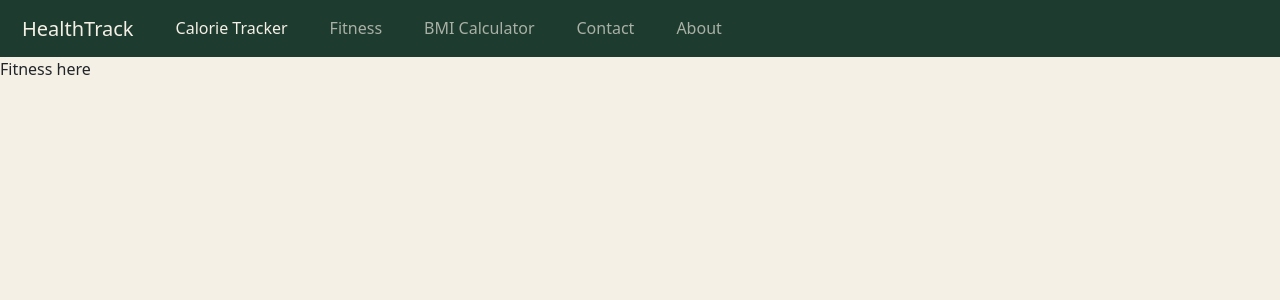
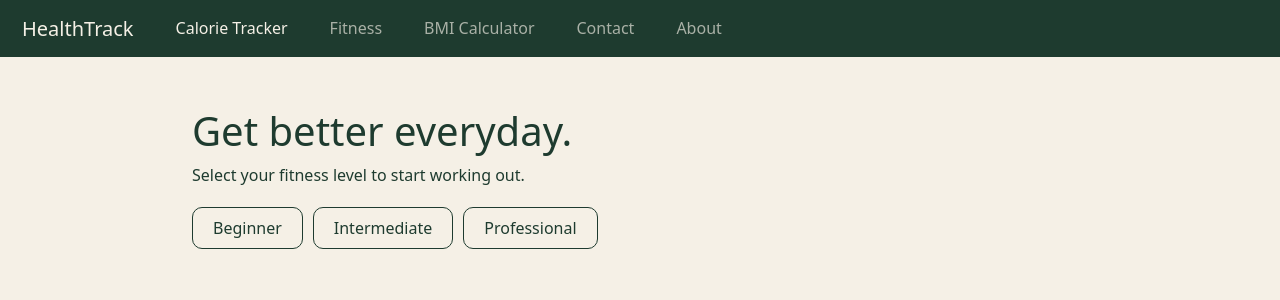
Before and after one commit to SalahhShourr/health-track, a React (Vite) app: page /fitness in a window 1280 px wide. Shown: the top 300 px of the page. Built offline with nearby package versions, Linux system fonts and the light colour scheme.

Commit message:
Fitness page

```diff
--- a/src/pages/Fitness.jsx
+++ b/src/pages/Fitness.jsx
@@ -1,8 +1,68 @@
+import { useState } from "react";
+import { Link } from "react-router-dom";
+
+const plans = {
+    beginner: [
+        { day: "Monday", focus: "Full body", exercises: ["Squats 3x10", "Push-ups 3x8", "Plank 3x20s"] },
+        { day: "Tuesday", focus: "Rest", exercises: [] },
+        { day: "Wednesday", focus: "Cardio", exercises: ["Brisk walk 30 min", "Jumping jacks 3x20"] },
+        { day: "Thursday", focus: "Rest", exercises: [] },
+        { day: "Friday", focus: "Full body", exercises: ["Lunges 3x10", "Knee push-ups 3x10", "Glute bridge 3x12"] },
+        { day: "Saturday", focus: "Light cardio", exercises: ["Cycling 20 min"] },
+        { day: "Sunday", focus: "Rest", exercises: [] },
+    ],
+    intermediate: [
+        { day: "Monday", focus: "Upper body", exercises: ["Push-ups 4x12", "Dumbbell rows 4x10", "Shoulder press 3x10"] },
+        { day: "Tuesday", focus: "Lower body", exercises: ["Squats 4x12", "Lunges 3x12", "Calf raises 3x15"] },
+        { day: "Wednesday", focus: "Cardio", exercises: ["Run 25 min", "Plank 3x45s"] },
+        { day: "Thursday", focus: "Rest", exercises: [] },
+        { day: "Friday", focus: "Full body", exercises: ["Deadlifts 3x8", "Pull-ups 3x6", "Burpees 3x10"] },
+        { day: "Saturday", focus: "Core", exercises: ["Crunches 3x20", "Leg raises 3x12", "Russian twists 3x20"] },
+        { day: "Sunday", focus: "Rest", exercises: [] },
+    ],
+    professional: [
+        { day: "Monday", focus: "Chest & triceps", exercises: ["Bench press 5x5", "Dips 4x10", "Incline press 4x8"] },
+        { day: "Tuesday", focus: "Back & biceps", exercises: ["Pull-ups 4x10", "Barbell rows 4x8", "Curls 3x12"] },
+        { day: "Wednesday", focus: "Legs", exercises: ["Back squats 5x5", "Romanian deadlifts 4x8", "Leg press 4x10"] },
+        { day: "Thursday", focus: "HIIT", exercises: ["Sprints 10x30s", "Box jumps 4x10"] },
+        { day: "Friday", focus: "Shoulders", exercises: ["Overhead press 5x5", "Lateral raises 4x12", "Face pulls 3x15"] },
+        { day: "Saturday", focus: "Full body", exercises: ["Deadlifts 5x3", "Push press 4x6", "Farmer's carry 4x40m"] },
+        { day: "Sunday", focus: "Rest", exercises: [] },
+    ],
+};
+
 function Fitness() {
-	return (
-        <div>
-            <p>Fitness here</p>
+
+    const [level, setLevel] = useState("");
+    return (
+        <div className="fitness">
+            <h1>Get better everyday.</h1>
+            <p>Select your fitness level to start working out.</p>
+            <div className="fitnessLevels">
+                <button className={level === "beginner" ? "active" : ""} onClick={() => setLevel("beginner")}>Beginner</button>
+                <button className={level === "intermediate" ? "active" : ""} onClick={() => setLevel("intermediate")}>Intermediate</button>
+                <button className={level === "professional" ? "active" : ""} onClick={() => setLevel("professional")}>Professional</button>
+            </div>
+
+            {level !== "" &&
+                <div className="fitnessCards">
+                    {plans[level].map((day) => (
+                        <div key={day.day} className="fitnessCard">
+                            <h3>{day.day}</h3>
+                            <p>{day.focus}</p>
+                            {day.exercises.length === 0 ? (
+                                <p>Rest day.</p>
+                            ) : (
+                                <ul>
+                                    {day.exercises.map((exercise) => <li key={exercise}>{exercise}</li>)}
+                                </ul>
+                            )}
+                        </div>
+                    ))}
+                </div>}
+
         </div>
+
     );
 }
 
--- a/src/styles.css
+++ b/src/styles.css
@@ -292,3 +292,61 @@ body{
         width: 100%;
     }
 }
+
+
+
+.fitness{
+    margin: auto;
+    margin-top: 50px;
+    width: 70%;
+    color: rgb(var(--dark-green));
+}
+
+.fitnessLevels{
+    display: flex;
+    gap: 10px;
+    margin: 20px 0;
+}
+
+.fitnessLevels button{
+    padding: 8px 20px;
+    background-color: transparent;
+    color: rgb(var(--dark-green));
+    border-radius: 10px;
+    border: 1px solid rgb(var(--dark-green));
+}
+
+.fitnessLevels button.active{
+    background-color: rgb(var(--dark-green));
+    color: rgb(var(--white));
+}
+
+.fitnessCards{
+    display: grid;
+    grid-template-columns: repeat(3, minmax(0, 1fr));
+    gap: 16px;
+    margin-bottom: 50px;
+}
+
+.fitnessCard{
+    padding: 20px;
+    border: 1px solid rgb(var(--beige));
+    background-color: rgba(255, 255, 255, 0.815);
+    border-radius: 10px;
+}
+
+.fitnessCard h3{
+    font-weight: 600;
+    font-size: 1.1rem;
+}
+
+@media (width <= 990px){
+    .fitness{
+        width: 100%;
+        padding: 0 20px;
+    }
+
+    .fitnessCards{
+        grid-template-columns: 1fr;
+    }
+}
```
